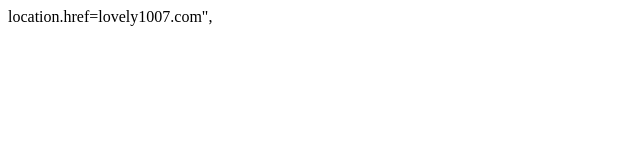
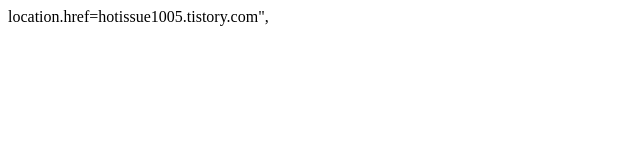
Before and after one commit to lovelife1004/happylife1004.github.io, a plain HTML site: page index.html in a window 1280 px wide. Shown: the full height of the page, 0-640 px from the left. Drawn offline with Linux system fonts and the light colour scheme.

Commit message:
Update index.html

```diff
--- a/index.html
+++ b/index.html
@@ -3,6 +3,6 @@
   <title>happylife1004.github.io</title>
   </head>
 <body>
-<scriot type="text/javascript">location.href=lovely1007.com",<script></script>
+<scriot type="text/javascript">location.href=hotissue1005.tistory.com",<script></script>
 </body>
 </html>
```
